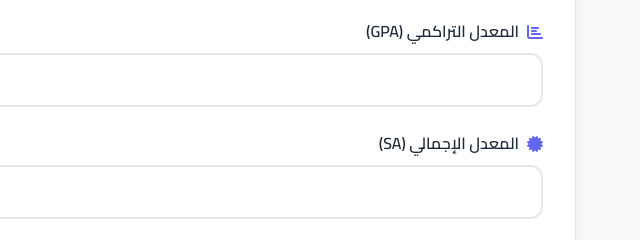
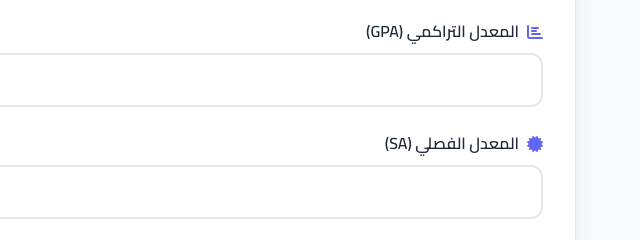
Before and after one commit to i8g0/student-calculator, a plain HTML site: page index.html in a window 1280 px wide. Shown: the part 1340-1580 px from the top of the page, 640-1280 px from the left. Drawn offline with nearby package versions, Linux system fonts and the light colour scheme; animation ran at ten frames a second.

Commit message:
Add files via upload

```diff
--- a/index.html
+++ b/index.html
@@ -185,7 +185,7 @@
                                     <div class="form-group">
                                         <label for="rate-sa">
                                             <i class="fas fa-certificate"></i>
-                                            المعدل الإجمالي (SA)
+                            المعدل الفصلي (SA)
                                         </label>
                                         <input type="number" id="rate-sa" min="0" max="5" step="0.01" required>
                                     </div>
```
